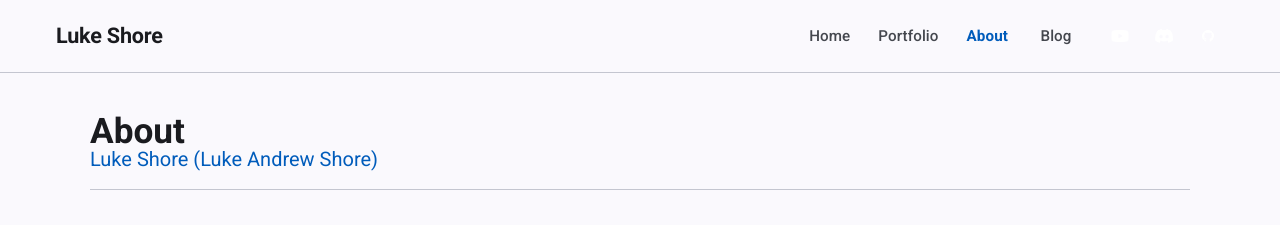
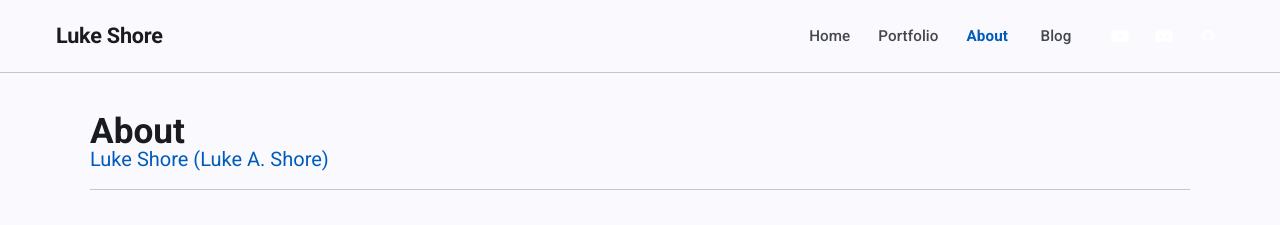
Before and after one commit to pheonixfirewingz/pheonixfirewingz.github.io, an Angular app: page /about in a window 1280 px wide. Shown: the top 225 px of the page. Built offline with nearby package versions, Linux system fonts and the light colour scheme.

Commit message:
Update Andrew to initial A. in site data

```diff
--- a/src/app/site-data.ts
+++ b/src/app/site-data.ts
@@ -1,7 +1,7 @@
 export const SITE_DATA = {
   "siteTitle": "lukeshore - Programmer Portfolio",
   "sourceUrl": "https://lukesh0re.wixsite.com/lukeshore",
-  "ownerName": "Luke Shore (Luke Andrew Shore)",
+  "ownerName": "Luke Shore (Luke A. Shore)",
   "email": "lukethemodded@gmail.com",
   "copyright": "\u00a9 2023 Luke Shore",
   "navigation": [
@@ -59,7 +59,7 @@ export const SITE_DATA = {
       "title": "About | Lukeshore",
       "url": "https://lukesh0re.wixsite.com/lukeshore/about",
       "heading": "About",
-      "subheading": "Luke Shore (Luke Andrew Shore)",
+      "subheading": "Luke Shore (Luke A. Shore)",
       "paragraphs": [
         "I am Currently 22 years old. I am interested in the computer science sector of programming with the sub fields of Game Development, Game Engine Development, Operating System Development and Programming Language Human script to machine binary development. Furthermore, I am interested in Film-making and Telling Stories through this medium on the screen.",
         "Another digital interest I have is in telling stories through the medium of Film-making. In the past I spent 1 year creating videos for my YouTube channel. I had to write the scripts then I had to build the scenes in minecraft, record them and voice my character then chase the other Voice actors to get their lines voices, after that I had to edit the video together and overlay the graphics. I tried to do this within a week which caused me to be extremely burned out and stop after 1 year.",
```
